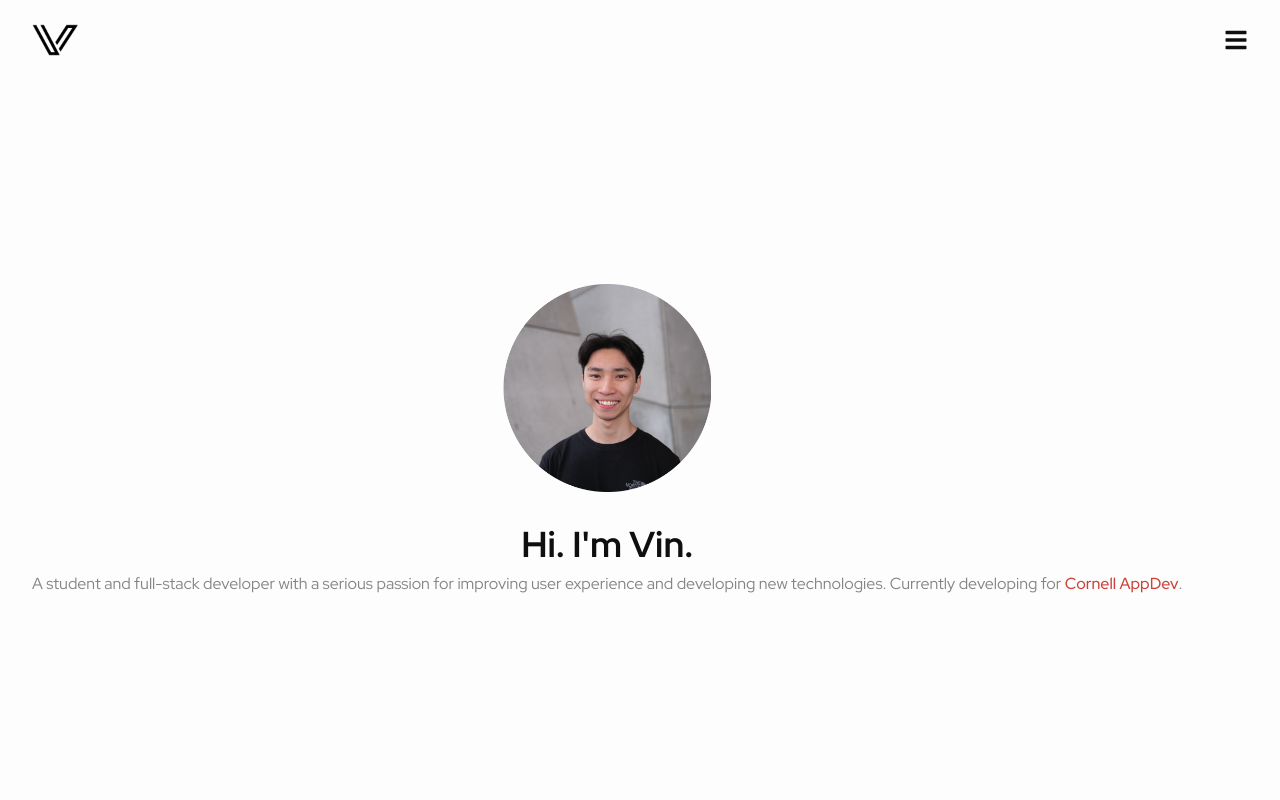
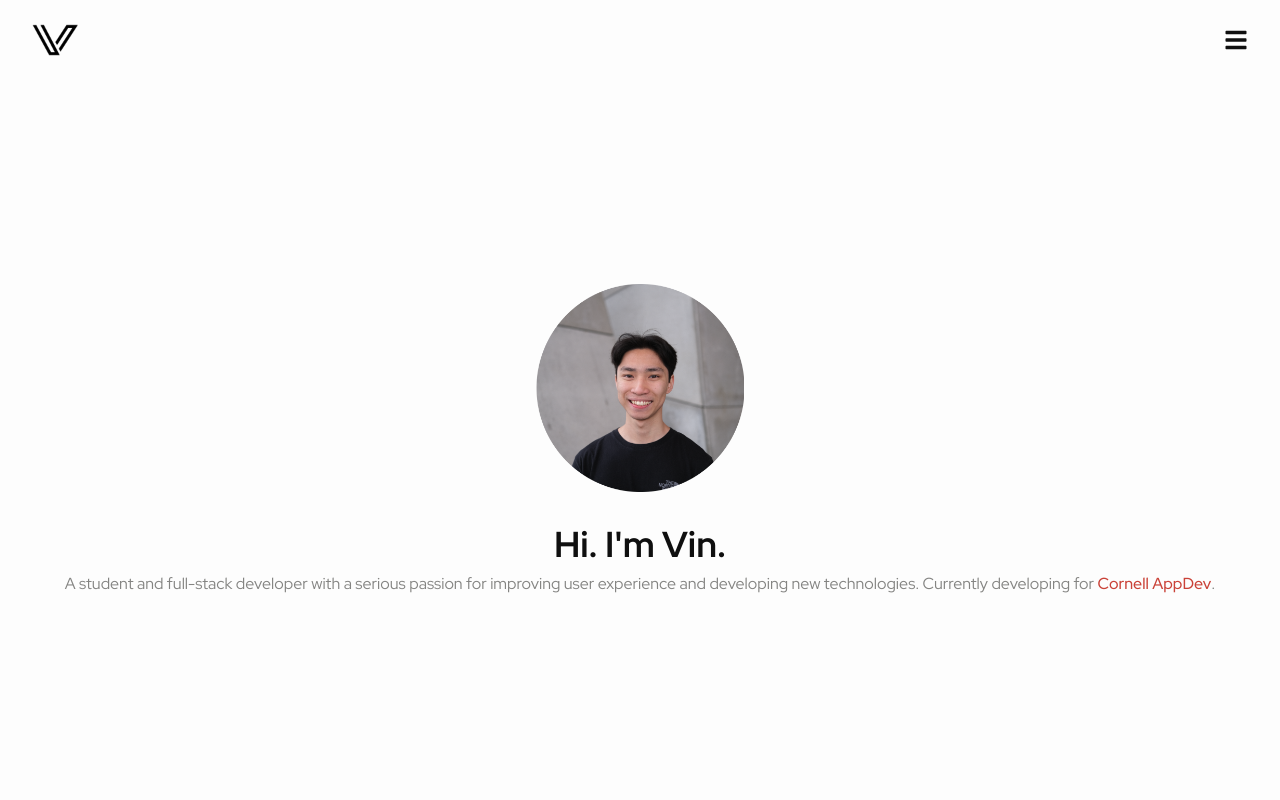
Before and after one commit to vinnie4k/portfolio, a React (Vite) app: page / in a window 1280 px wide. Shown: the top 800 px of the page. Built offline with nearby package versions, Linux system fonts and the light colour scheme.

Commit message:
Fixed extra div elements

```diff
--- a/src/pages/home/DevSkills.tsx
+++ b/src/pages/home/DevSkills.tsx
@@ -5,13 +5,11 @@ function DevSkills() {
   return (
     <div className="flex flex-col gap-16">
       <div>
-        <div>
         <img
           src={webDev}
           alt="Image of a screen doing web development"
           className="h-56 mx-auto"
         />
-        </div>
         <h2 className="text-3xl font-bold pt-8">Web Development</h2>
         <p className="text-base text-gray pt-2">
           Proficient in creating full-stack web applications using HTML/CSS/JS,
@@ -20,13 +18,11 @@ function DevSkills() {
       </div>
 
       <div>
-        <div className="mt-16">
         <img
           src={iosDev}
           alt="Image of a screen doing iOS development"
-            className="h-56 mx-auto"
+          className="h-56 mx-auto mt-16"
         />
-        </div>
         <h2 className="text-3xl font-bold pt-8">iOS Development</h2>
         <p className="text-base text-gray pt-2">
           Experienced in developing and publishing full-stack iOS applications
--- a/src/pages/home/Landing.tsx
+++ b/src/pages/home/Landing.tsx
@@ -2,7 +2,7 @@ import profile from "/src/assets/profile.png";
 
 function Landing() {
   return (
-    <div className="h-[calc(100vh-80px)] flex items-center">
+    <div className="h-[calc(100vh-80px)] flex items-center justify-center">
       <div className="flex flex-col text-center">
         <img
           src={profile}
```
Lines whose indentation alone changed are shown as unchanged.
